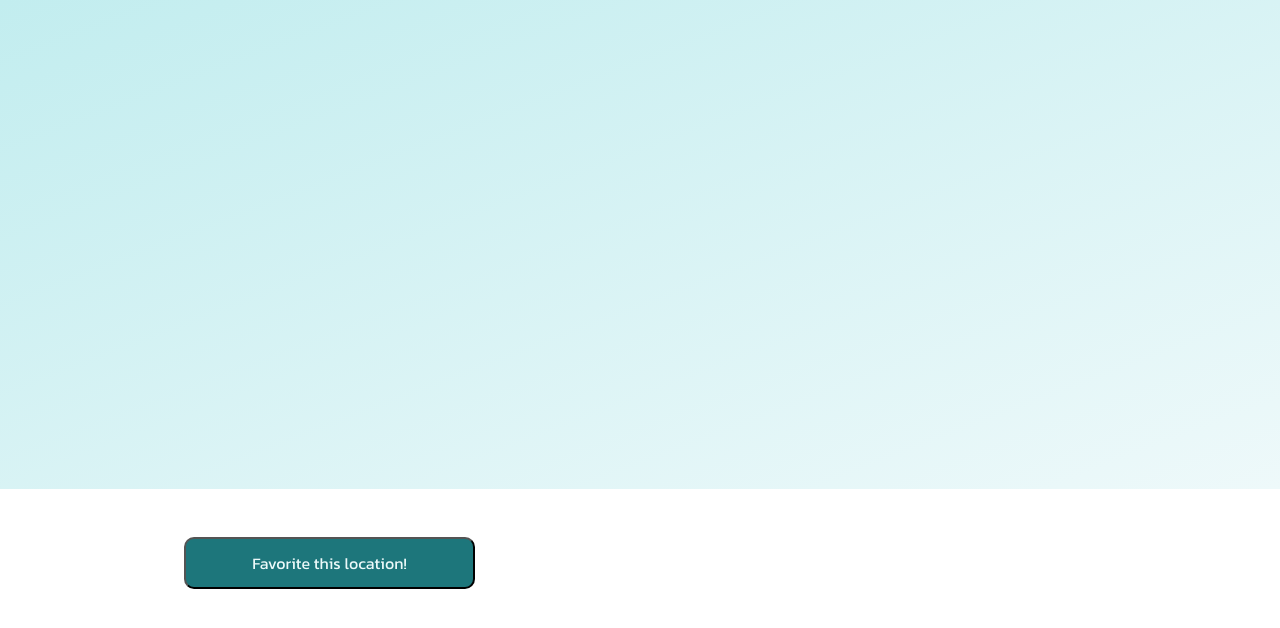
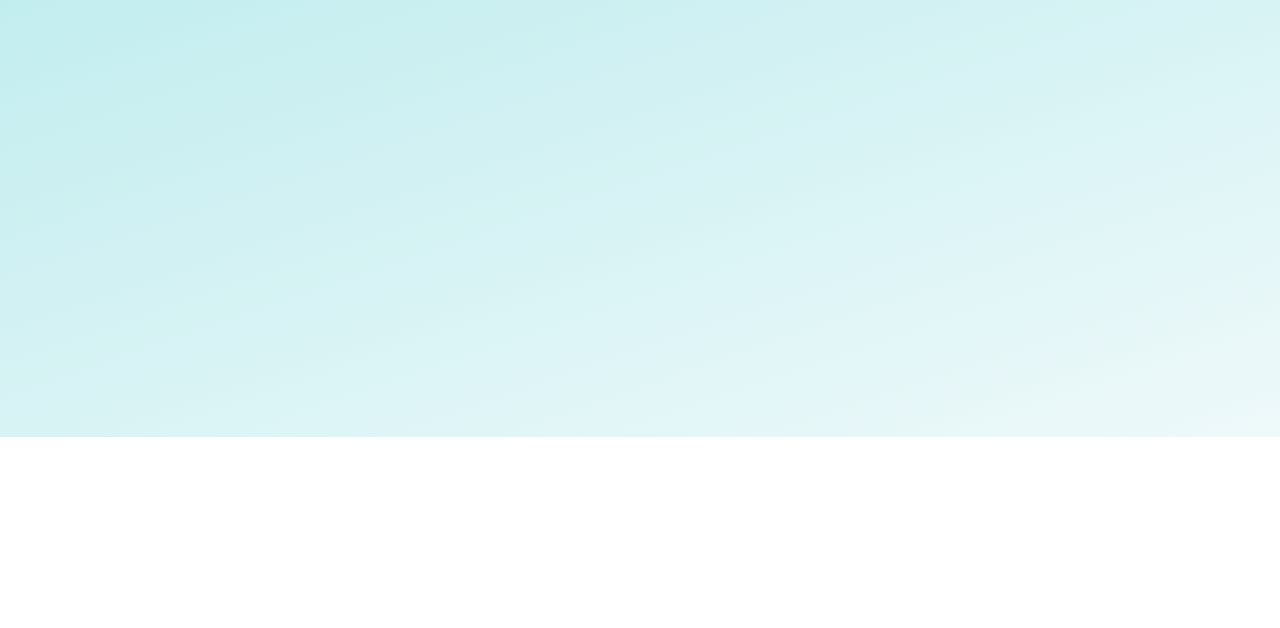
Before and after one commit to UW-INFO442-AU23/Team-Aquanauts, a React (Create React App) app: page /location in a window 1280 px wide. Shown: the top 628 px of the page. Built offline with nearby package versions, Linux system fonts and the light colour scheme.

Commit message:
get rid of favorite button

```diff
--- a/src/components/resourcesComp/CardDetails.js
+++ b/src/components/resourcesComp/CardDetails.js
@@ -13,9 +13,6 @@ export function CardDetails(props) {
                 <h2>{props.LOC_TYPE}</h2>
                 <h2>{props.CITY}</h2>
             </div>
-            <div className="fav-button">
-                <button className="fav-location-button">Favorite this location!</button>
-            </div>
         </div>
     )
 }
```
